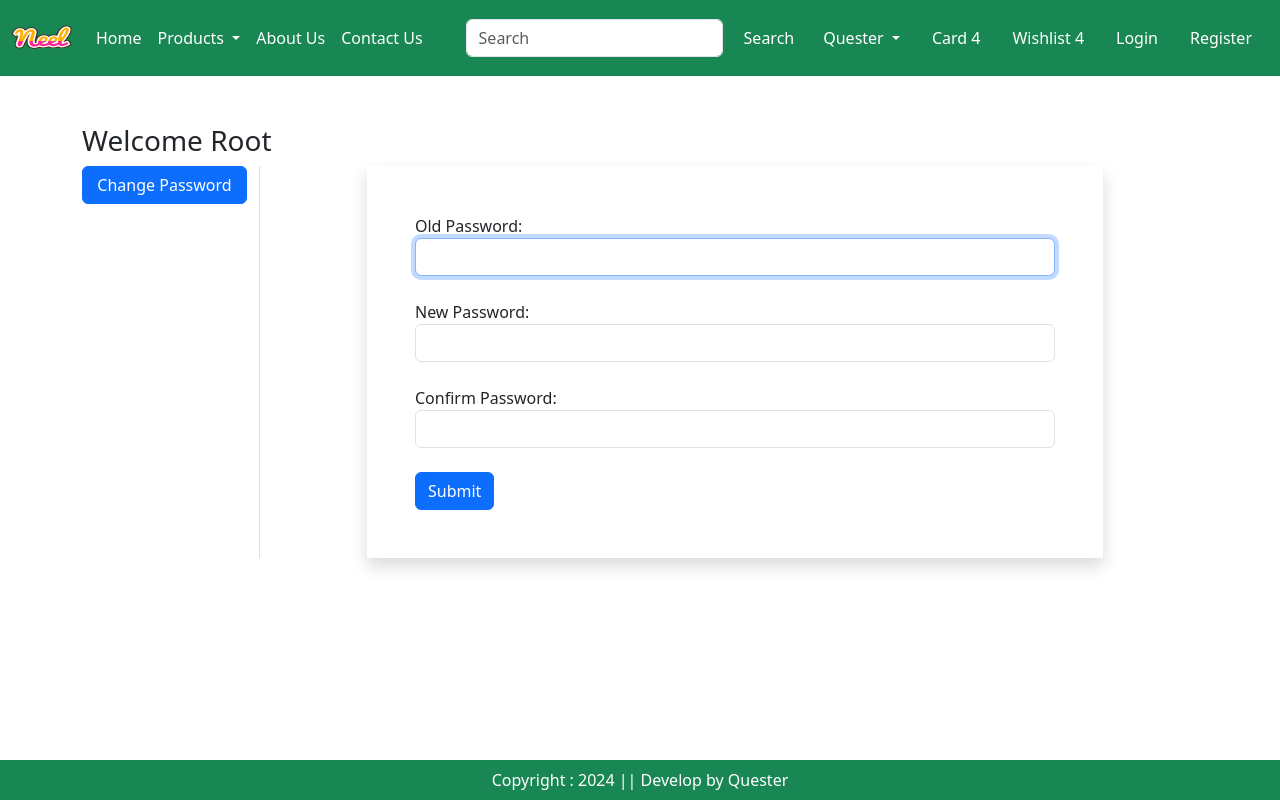
After one commit to Basu19062001/QToch, a Django app: page /passwordchange/ in a window 1280 px wide. The commit adds this page. Run offline with Django 5.2, Linux system fonts and the light colour scheme; a user stored in the database is signed in; some libraries are stand-ins or nearby versions.

Commit message:
change password in user section completed

```diff
--- a/app/forms.py
+++ b/app/forms.py
@@ -1,5 +1,5 @@
 from django import forms
-from django.contrib.auth.forms import UserCreationForm , AuthenticationForm , UsernameField, PasswordResetForm
+from django.contrib.auth.forms import UserCreationForm , AuthenticationForm , UsernameField, PasswordResetForm, PasswordChangeForm
 from django.contrib.auth.models import User
 from . models import Customer
 
@@ -17,6 +17,11 @@ class CustomerRegistrationForm(UserCreationForm):
     model = User
     fields = ['username', 'email', 'password1', 'password2']
 
+class MyPasswordChangeForm(PasswordChangeForm):
+  old_password = forms.CharField(label='Old Password', widget=forms.PasswordInput(attrs={'autofocus':'True', 'autocomplete':'current-password', 'class':'form-control'}))
+  new_password1 = forms.CharField(label='New Password', widget=forms.PasswordInput(attrs={'autocomplete':'current-password','class':'form-control'}))
+  new_password2 = forms.CharField(label='Confirm Password', widget=forms.PasswordInput(attrs={'autocomplete':'current-password','class':'form-control'}))
+
 class MyPasswordResetForm(PasswordResetForm):
   pass
 
--- a/app/templates/app/base.html
+++ b/app/templates/app/base.html
@@ -71,7 +71,7 @@
                 <ul class="dropdown-menu">
                     <li><a class="dropdown-item" href="{% url "profile" %}">Profile</a></li>
                     <li><a class="dropdown-item" href="#">Orders</a></li>
-                    <li><a class="dropdown-item" href="#">Change Password</a></li>
+                    <li><a class="dropdown-item" href="{% url "passwordchange" %}">Change Password</a></li>
                     <li><a class="dropdown-item" href="#">Logout</a></li>
 
                 </ul>
--- /dev/null
+++ b/app/templates/app/changepassword.html
@@ -0,0 +1,33 @@
+{% extends "app/base.html" %}
+{% load static %}
+{% block title %} Change Password {% endblock title %}
+
+{% block main-content %}
+<div class="container my-5">
+  <div class="row">
+    <h3>Welcome {{request.user.username|capfirst}}</h3>
+
+    <div class="col-sm-2 border-end">
+      <ul class="list-unstyled">
+        <li class="d-grid"><a href="#" class="btn btn-primary">Change Password</a></li>
+      </ul>
+    </div>
+
+    <div class="col-sm-8 offset-sm-1">
+      <form action ="" method="post" novalidate class="shadow p-5">
+        {% csrf_token %}
+        {% for fm in form %}
+          {{fm.label_tag}} {{fm}} <small class="text-danger">{{fm.errors|striptags}}</small> <br>
+        {% endfor %}
+            <button type="submit" class="btn btn-primary" >Submit</button>
+
+        {% if form.non_field_errors %}
+        {% for error in form.non_field_errors %}
+          <p class="alert alert-danger my-3">{{error}}</p>
+        {% endfor %}
+      {% endif %}
+      </form>
+    </div>
+  </div>
+</div>
+{% endblock main-content %}
--- a/app/urls.py
+++ b/app/urls.py
@@ -4,7 +4,7 @@ from django.conf import settings
 from django.conf.urls.static import static
 from django.contrib.auth import views as auth_view
 from . forms import LoginForm
-from . forms import MyPasswordResetForm
+from . forms import MyPasswordResetForm, MyPasswordChangeForm
 
 urlpatterns = [
   path('', views.home,name='home'),
@@ -21,5 +21,7 @@ urlpatterns = [
   path('registration/', views.CustomerRegistrationView.as_view(), name='customerregistration'),
   path('accounts/login/', auth_view.LoginView.as_view(template_name='app/login.html',authentication_form=LoginForm), name='login'),
   path('password-reset/', auth_view.PasswordResetView.as_view(template_name='app/password_reset.html', form_class=MyPasswordResetForm), name='password_reset'),
+  path('passwordchange/',auth_view.PasswordChangeView.as_view(template_name='app/changepassword.html',form_class = MyPasswordChangeForm, success_url='/passwordchangedone') ,name='passwordchange'),
+  path('passwordchangedone/',auth_view.PasswordChangeDoneView.as_view(template_name='app/passwordchangedone.html'),name='passwordchangedone'),
 
 ]+static(settings.MEDIA_URL, document_root=settings.MEDIA_ROOT)
```
Also changed, not shown: app/templates/app/passwordchangedone.html (added, +24 -0 lines), db.sqlite3.
